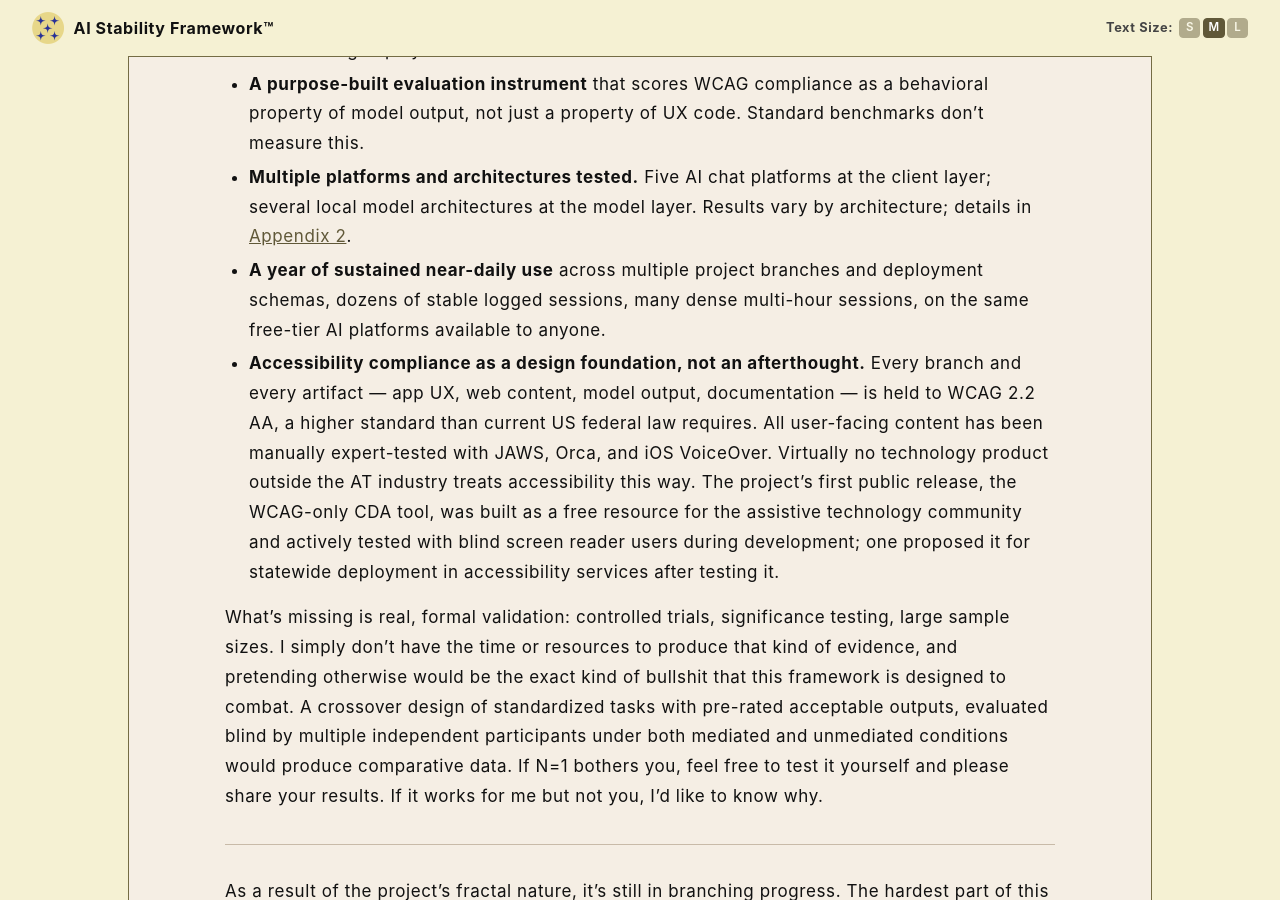
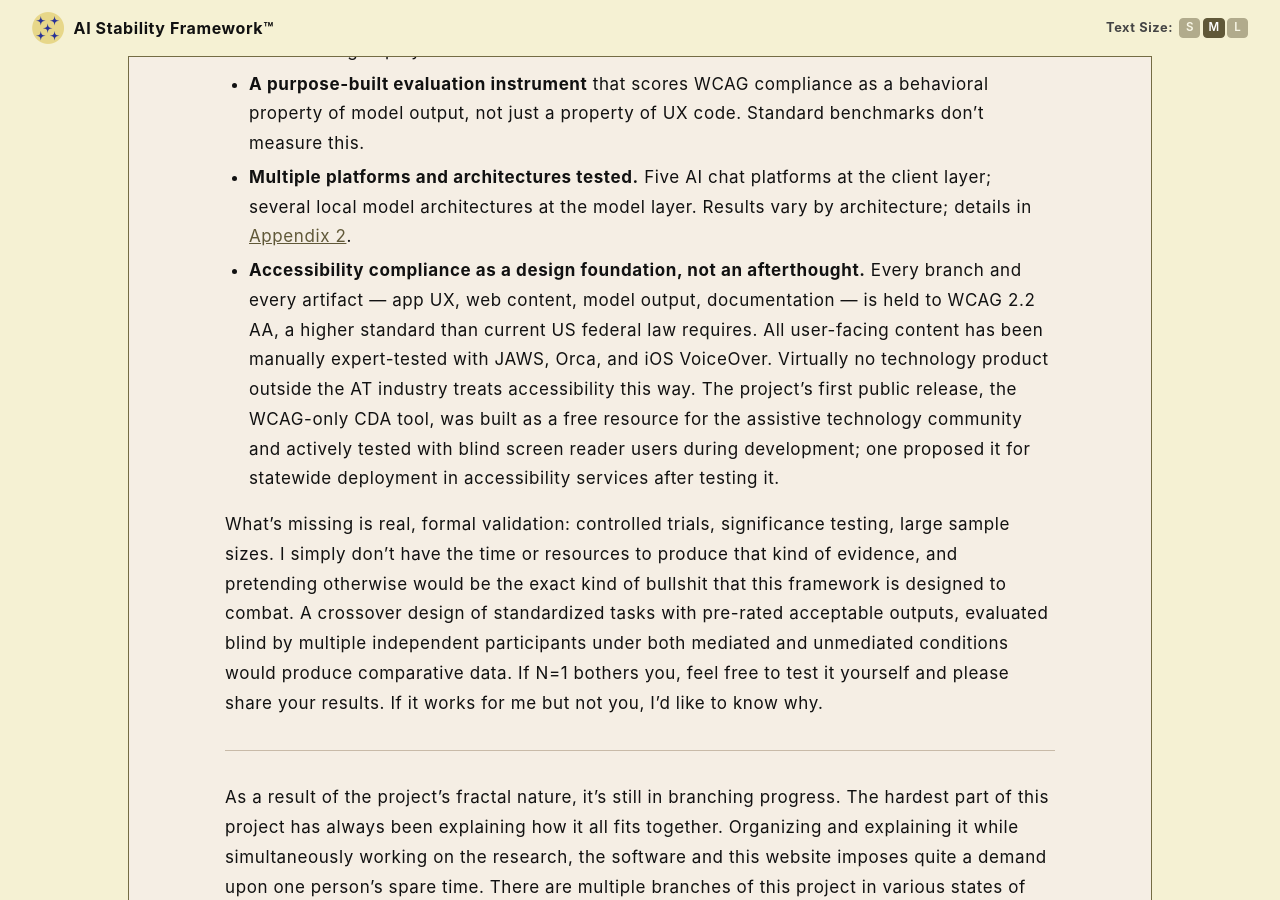
Before and after one commit to rojaslen/AISF-WEB, a Jekyll site: the page built from ch11.md, in a window 1280 px wide and 900 px high, scrolled down 3099 px. Built offline with Jekyll 4.4.1, drawn with Linux system fonts in a browser that asks for light colours; some web fonts are replaced.

Commit message:
Update ch11.md

```diff
--- a/ch11.md
+++ b/ch11.md
@@ -49,7 +49,6 @@ There is no bank of beta testers, no institutional research lab, no paid QC team
 - **Demonstrated model-level results across multiple architectures.** Four Laws and WCAG compliance are trainable at the model level via local fine-tuning on consumer hardware, confirmed across several distinct architectures. Findings in <a href="/ch08">Chapter 8</a> and <a href="/apx02">Appendix 2</a>. A multi-model chat interface that will host trained models for direct public interaction is built and awaiting deployment.
 - **A purpose-built evaluation instrument** that scores WCAG compliance as a behavioral property of model output, not just a property of UX code. Standard benchmarks don't measure this.
 - **Multiple platforms and architectures tested.** Five AI chat platforms at the client layer; several local model architectures at the model layer. Results vary by architecture; details in <a href="/apx02">Appendix 2</a>.
-- **A year of sustained near-daily use** across multiple project branches and deployment schemas, dozens of stable logged sessions, many dense multi-hour sessions, on the same free-tier AI platforms available to anyone.
 - **Accessibility compliance as a design foundation, not an afterthought.** Every branch and every artifact — app UX, web content, model output, documentation — is held to WCAG 2.2 AA, a higher standard than current US federal law requires. All user-facing content has been manually expert-tested with JAWS, Orca, and iOS VoiceOver. Virtually no technology product outside the AT industry treats accessibility this way. The project's first public release, the WCAG-only CDA tool, was built as a free resource for the assistive technology community and actively tested with blind screen reader users during development; one proposed it for statewide deployment in accessibility services after testing it.
 
 What's missing is real, formal validation: controlled trials, significance testing, large sample sizes. I simply don't have the time or resources to produce that kind of evidence, and pretending otherwise would be the exact kind of bullshit that this framework is designed to combat. A crossover design of standardized tasks with pre-rated acceptable outputs, evaluated blind by multiple independent participants under both mediated and unmediated conditions would produce comparative data. If N=1 bothers you, feel free to test it yourself and please share your results. If it works for me but not you, I'd like to know why.
```
